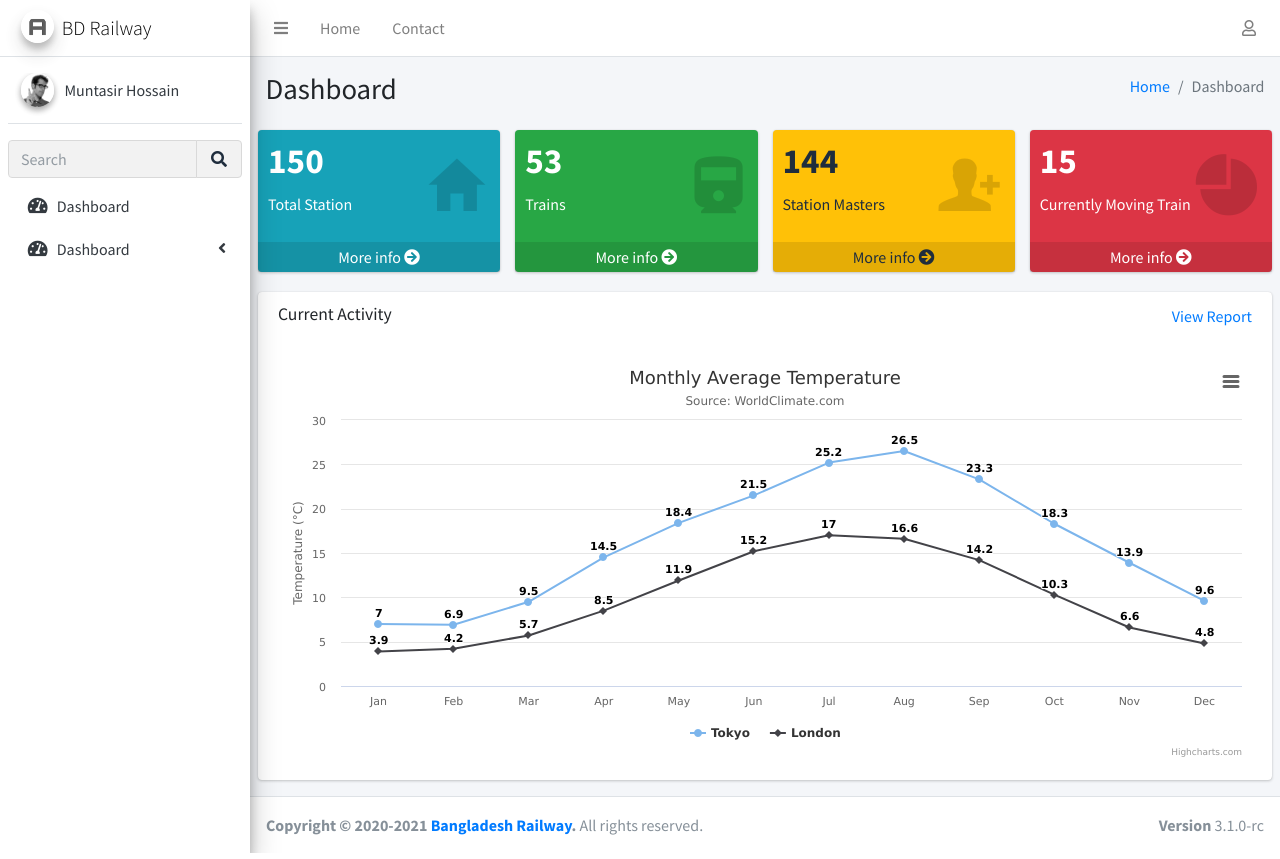
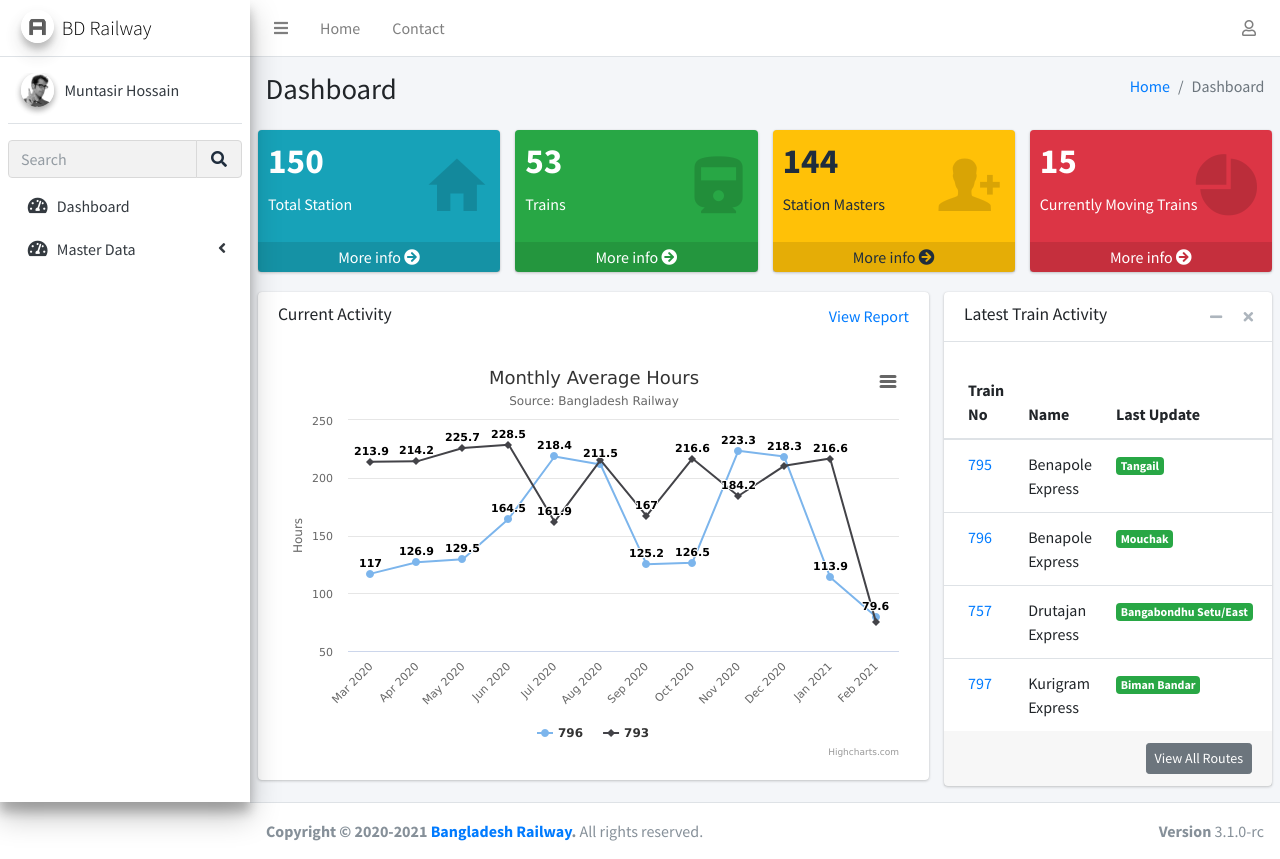
Before and after one commit to farhanasif/railwayroutedesign, a PHP site: page /control/home.php in a window 1280 px wide. Run offline with PHP 8.4, Linux system fonts and the light colour scheme; some libraries are stand-ins or nearby versions.

Commit message:
admin home

```diff
--- a/control/header.php
+++ b/control/header.php
@@ -143,27 +143,27 @@
                 <a href="#" class="nav-link">
                 <i class="nav-icon fas fa-tachometer-alt"></i>
                 <p>
-                    Dashboard
+                    Master Data
                     <i class="right fas fa-angle-left"></i>
                 </p>
                 </a>
                 <ul class="nav nav-treeview">
                 <li class="nav-item">
-                    <a href="../index.html" class="nav-link">
+                    <a href="#" class="nav-link">
                     <i class="far fa-circle nav-icon"></i>
-                    <p>Dashboard v1</p>
+                    <p>Trains</p>
                     </a>
                 </li>
                 <li class="nav-item">
-                    <a href="../index2.html" class="nav-link">
+                    <a href="#" class="nav-link">
                     <i class="far fa-circle nav-icon"></i>
-                    <p>Dashboard v2</p>
+                    <p>Routes</p>
                     </a>
                 </li>
                 <li class="nav-item">
-                    <a href="../index3.html" class="nav-link">
+                    <a href="#" class="nav-link">
                     <i class="far fa-circle nav-icon"></i>
-                    <p>Dashboard v3</p>
+                    <p>Station Masters</p>
                     </a>
                 </li>
                 </ul>
--- a/control/home.php
+++ b/control/home.php
@@ -75,7 +75,7 @@
               <div class="inner">
                 <h3>15</h3>
 
-                <p>Currently Moving Train</p>
+                <p>Currently Moving Trains</p>
               </div>
               <div class="icon">
                 <i class="ion ion-pie-graph"></i>
@@ -89,7 +89,7 @@
 
 
         <div class="row">
-          <div class="col-lg-12">
+          <div class="col-lg-8">
             <div class="card">
               <div class="card-header border-0">
                 <div class="d-flex justify-content-between">
@@ -103,6 +103,80 @@
             </div>
             <!-- /.card -->
           </div>
+          <div class="col-lg-4">
+            <div class="card">
+                <div class="card-header border-transparent">
+                  <h3 class="card-title">Latest Train Activity</h3>
+
+                  <div class="card-tools">
+                    <button type="button" class="btn btn-tool" data-card-widget="collapse">
+                      <i class="fas fa-minus"></i>
+                    </button>
+                    <button type="button" class="btn btn-tool" data-card-widget="remove">
+                      <i class="fas fa-times"></i>
+                    </button>
+                  </div>
+                </div>
+                <!-- /.card-header -->
+                <div class="card-body p-0">
+                  <div class="table-responsive">
+                    <table class="table m-0">
+                      <thead>
+                      <tr>
+                        <th>Train No</th>
+                        <th>Name</th>
+                        <th>Last Update</th>
+                        <th>Last Update Time</th>
+                      </tr>
+                      </thead>
+                      <tbody>
+                      <tr>
+                        <td><a href="#">795</a></td>
+                        <td>Benapole Express</td>
+                        <td><span class="badge badge-success">Tangail</span></td>
+                        <td>
+                          <div class="sparkbar" data-color="#00a65a" data-height="20">09:05 AM</div>
+                        </td>
+                      </tr>
+                      <tr>
+                        <td><a href="#">796</a></td>
+                        <td>Benapole Express</td>
+                        <td><span class="badge badge-success">Mouchak</span></td>
+                        <td>
+                          <div class="sparkbar" data-color="#00a65a" data-height="20">09:05 AM</div>
+                        </td>
+                      </tr>
+                      <tr>
+                        <td><a href="#">757</a></td>
+                        <td>Drutajan Express</td>
+                        <td><span class="badge badge-success">Bangabondhu Setu/East</span></td>
+                        <td>
+                          <div class="sparkbar" data-color="#00a65a" data-height="20">09:05 AM</div>
+                        </td>
+                      </tr>
+                      <tr>
+                        <td><a href="#">797</a></td>
+                        <td>Kurigram Express</td>
+                        <td><span class="badge badge-success">Biman Bandar</span></td>
+                        <td>
+                          <div class="sparkbar" data-color="#00a65a" data-height="20">09:05 AM</div>
+                        </td>
+                      </tr>
+                      </tbody>
+                    </table>
+                  </div>
+                  <!-- /.table-responsive -->
+                </div>
+                <!-- /.card-body -->
+                <div class="card-footer clearfix">
+                  <a href="javascript:void(0)" class="btn btn-sm btn-secondary float-right">View All Routes</a>
+                </div>
+                <!-- /.card-footer -->
+              </div>
+              <!-- /.card -->
+            </div>
+            <!-- /.col -->
+          </div>
         </div>
 
     </section>
@@ -115,17 +189,17 @@
           type: 'line'
       },
       title: {
-          text: 'Monthly Average Temperature'
+          text: 'Monthly Average Hours'
       },
       subtitle: {
-          text: 'Source: WorldClimate.com'
+          text: 'Source: Bangladesh Railway'
       },
       xAxis: {
-          categories: ['Jan', 'Feb', 'Mar', 'Apr', 'May', 'Jun', 'Jul', 'Aug', 'Sep', 'Oct', 'Nov', 'Dec']
+          categories: [ 'Mar 2020', 'Apr  2020', 'May  2020', 'Jun 2020', 'Jul 2020', 'Aug 2020', 'Sep 2020', 'Oct 2020', 'Nov 2020', 'Dec 2020', 'Jan 2021', 'Feb 2021',]
       },
       yAxis: {
           title: {
-              text: 'Temperature (°C)'
+              text: 'Hours'
           }
       },
       plotOptions: {
@@ -137,11 +211,11 @@
           }
       },
       series: [{
-          name: 'Tokyo',
-          data: [7.0, 6.9, 9.5, 14.5, 18.4, 21.5, 25.2, 26.5, 23.3, 18.3, 13.9, 9.6]
+          name: '796',
+          data: [117.0, 126.9, 129.5, 164.5, 218.4, 211.5, 125.2, 126.5, 223.3, 218.3, 113.9, 79.6]
       }, {
-          name: 'London',
-          data: [3.9, 4.2, 5.7, 8.5, 11.9, 15.2, 17.0, 16.6, 14.2, 10.3, 6.6, 4.8]
+          name: '793',
+          data: [213.9, 214.2, 225.7, 228.5, 161.9, 215.2, 167.0, 216.6, 184.2, 210.3, 216.6, 74.8]
       }]
     });
   </script>
```
